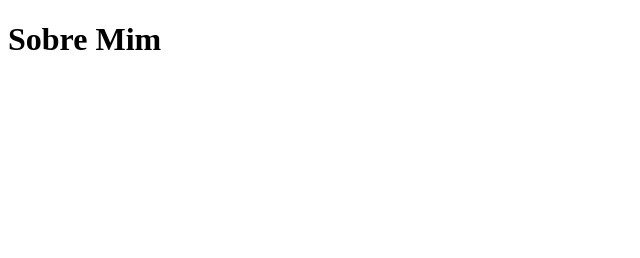
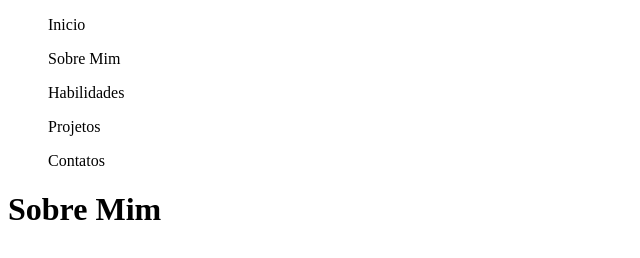
Before and after one commit to amandacor-deiro/portfolio, a plain HTML site: page index.html in a window 1280 px wide. Shown: the whole page, without its empty margins (0-640 px from the left). Drawn offline with Linux system fonts and the light colour scheme.

Commit message:
Adicionando a "header" do portfólio

```diff
--- a/index.html
+++ b/index.html
@@ -6,6 +6,14 @@
     <title>Portfólio Amanda</title>
 </head>
 <body>
+    <header>
+        <ul>Inicio</ul>
+        <ul>Sobre Mim</ul>
+        <ul>Habilidades</ul>
+        <ul>Projetos</ul>
+        <ul>Contatos</ul>
+    </header>
     <h1>Sobre Mim</h1>
+
 </body>
 </html>
```
Also changed, not shown: 1 other file.
